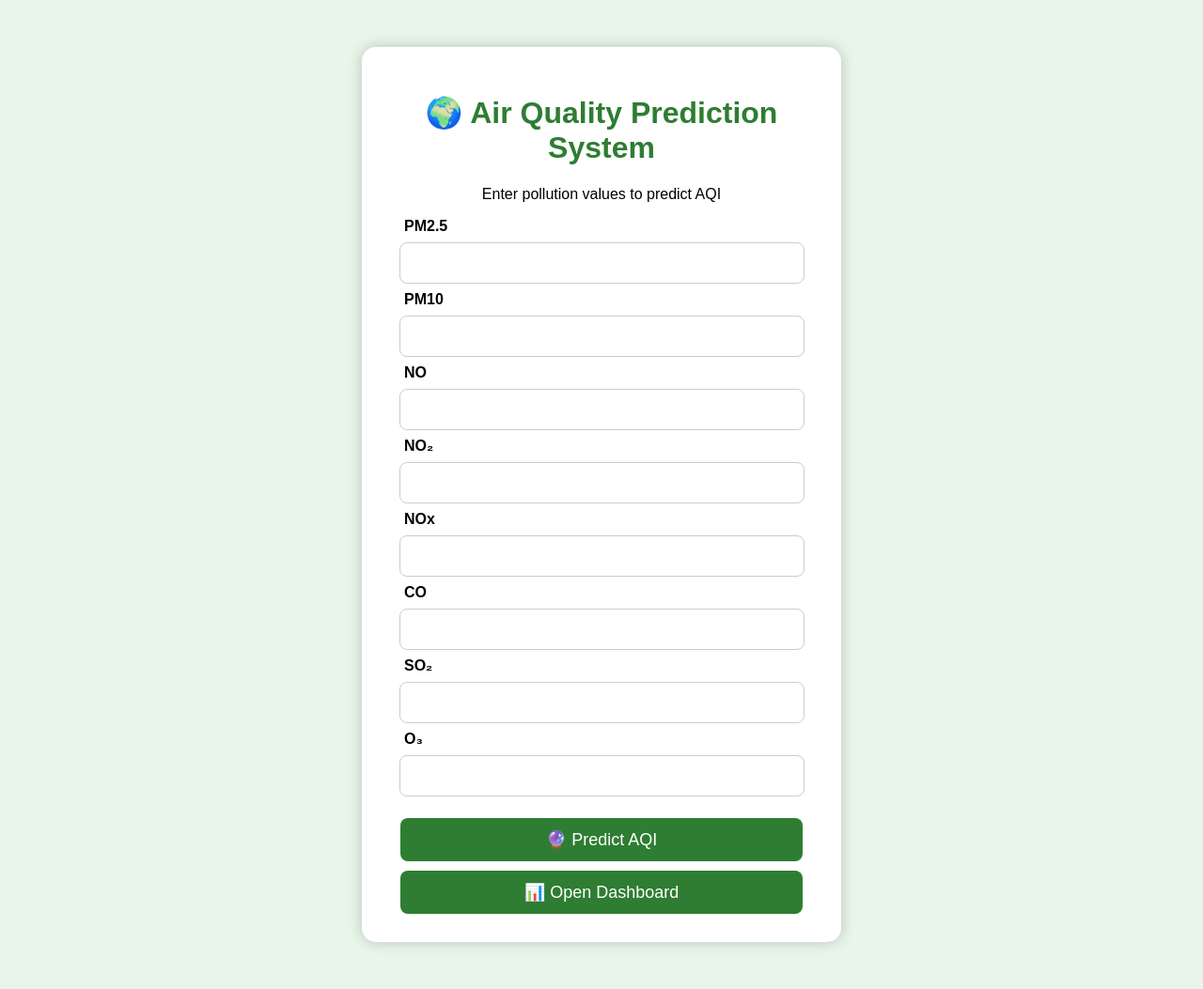
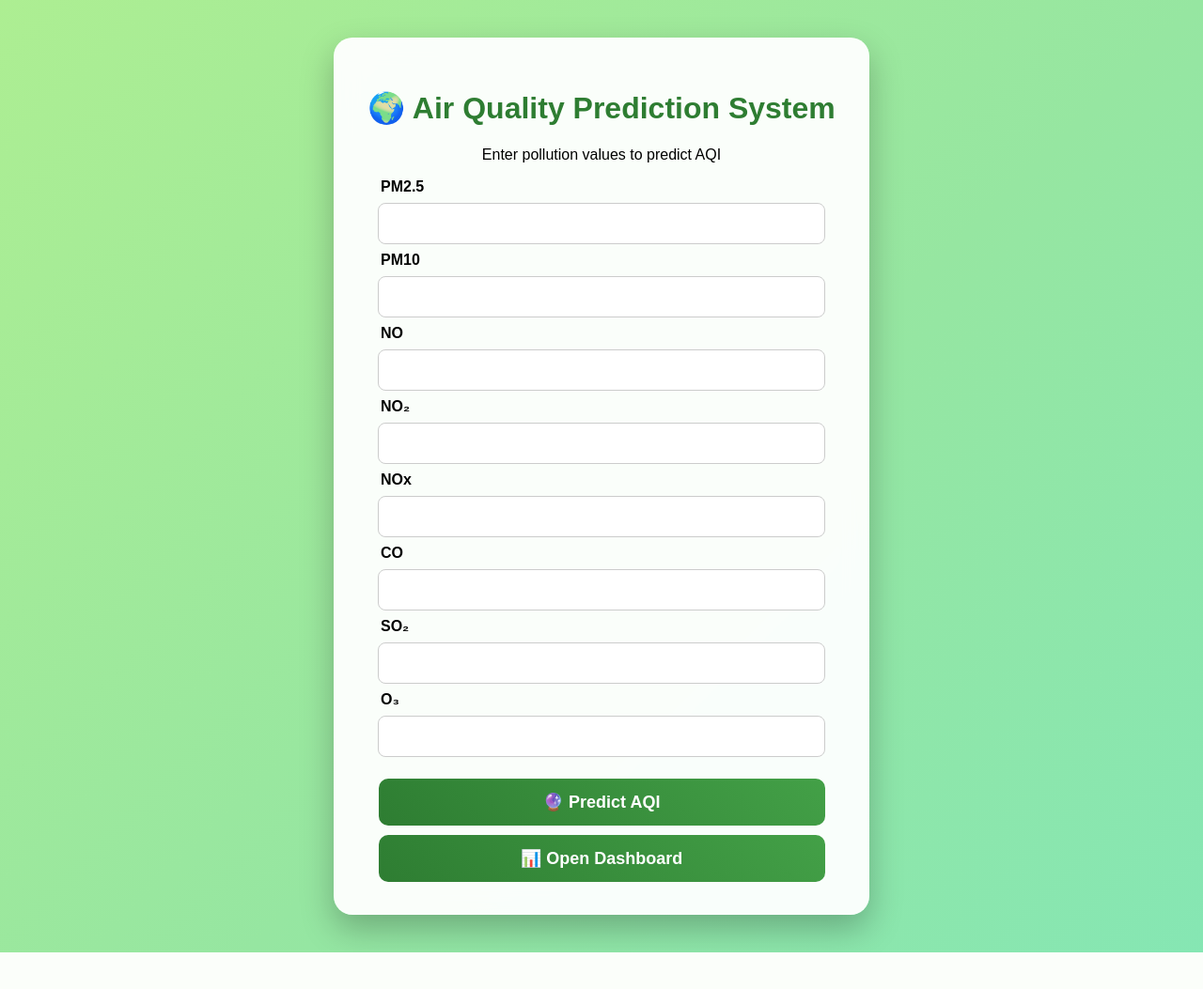
Before and after one commit to hkumar80558-droid/AirQualityPrediction, a Flask app: page / in a window 1280 px wide. Shown: the whole page at 94% size. After the commit the page ends 1014 px from the top, so only its background shows below. Run offline with Flask 3, Linux system fonts and the light colour scheme; parts of the project's set-up code (start-up, migrations or seed data) failed here and were passed over.

Commit message:
Updated CSS and fixed project

```diff
--- a/prediction_history.csv
+++ b/prediction_history.csv
@@ -7,3 +7,4 @@
 15-07-2026 17:05:16,20.0,10.0,50.0,60.0,40.0,32.0,65.0,70.0,113.25,Moderate
 15-07-2026 17:32:36,30.0,20.0,40.0,3.0,2.0,4.0,5.0,3.0,102.45,Moderate
 15-07-2026 18:23:13,30.0,2.0,4.0,4.0,3.0,21.0,2.0,8.0,123.35,Moderate
+16-07-2026 22:26:40,30.0,20.0,5.0,40.0,10.0,20.0,50.0,60.0,138.33,Moderate
--- a/static/style.css
+++ b/static/style.css
@@ -1,31 +1,35 @@
-body {
+body{
+    margin:0;
+    padding:0;
+    font-family:Arial,sans-serif;
+    background:linear-gradient(135deg,#d4fc79,#96e6a1,#5ee7df);
+    background-size:300% 300%;
+    animation:bgmove 10s ease infinite;
+}
 
-    margin: 0;
-    padding: 0;
-    background: #e8f5e9;
-    font-family: Arial, sans-serif;
-
+@keyframes bgmove{
+    0%{background-position:0% 50%;}
+    50%{background-position:100% 50%;}
+    100%{background-position:0% 50%;}
 }
 
 
 
-.container {
+.container{
+    width:500px;
+    max-width:92%;
+    margin:40px auto;
+    padding:35px;
+    border-radius:20px;
+    background:rgba(255,255,255,0.95);
+    backdrop-filter:blur(12px);
+    box-shadow:0 15px 35px rgba(0,0,0,0.25);
+    text-align:center;
+    transition:.3s;
+}
 
-    width: 450px;
-    max-width: 90%;
-
-    margin: 50px auto;
-
-    background: white;
-
-    padding: 30px;
-
-    border-radius: 15px;
-
-    box-shadow: 0 0 15px rgba(0,0,0,0.2);
-
-    text-align: center;
-
+.container:hover{
+    transform:translateY(-4px);
 }
 
 
@@ -78,34 +82,26 @@
 
 
 
-button {
-
-    width: 95%;
-
-    padding: 12px;
-
-    margin-top: 15px;
-
-    background: #2e7d32;
-
-    color: white;
-
-    border: none;
-
-    border-radius: 8px;
-
-    font-size: 18px;
-
-    cursor: pointer;
-
+button{
+    width:95%;
+    padding:14px;
+    margin-top:15px;
+    border:none;
+    border-radius:10px;
+    font-size:18px;
+    font-weight:bold;
+    color:white;
+    cursor:pointer;
+    background:linear-gradient(45deg,#2e7d32,#43a047);
+    transition:.3s;
 }
 
 
 
-button:hover {
 
-    background: #1b5e20;
-
+button:hover{
+    transform:scale(1.03);
+    box-shadow:0 8px 20px rgba(0,0,0,.25);
 }
 
 
```
Also changed, not shown: static/aqi_graph.png, static/gas_graph.png, static/pm_graph.png.
